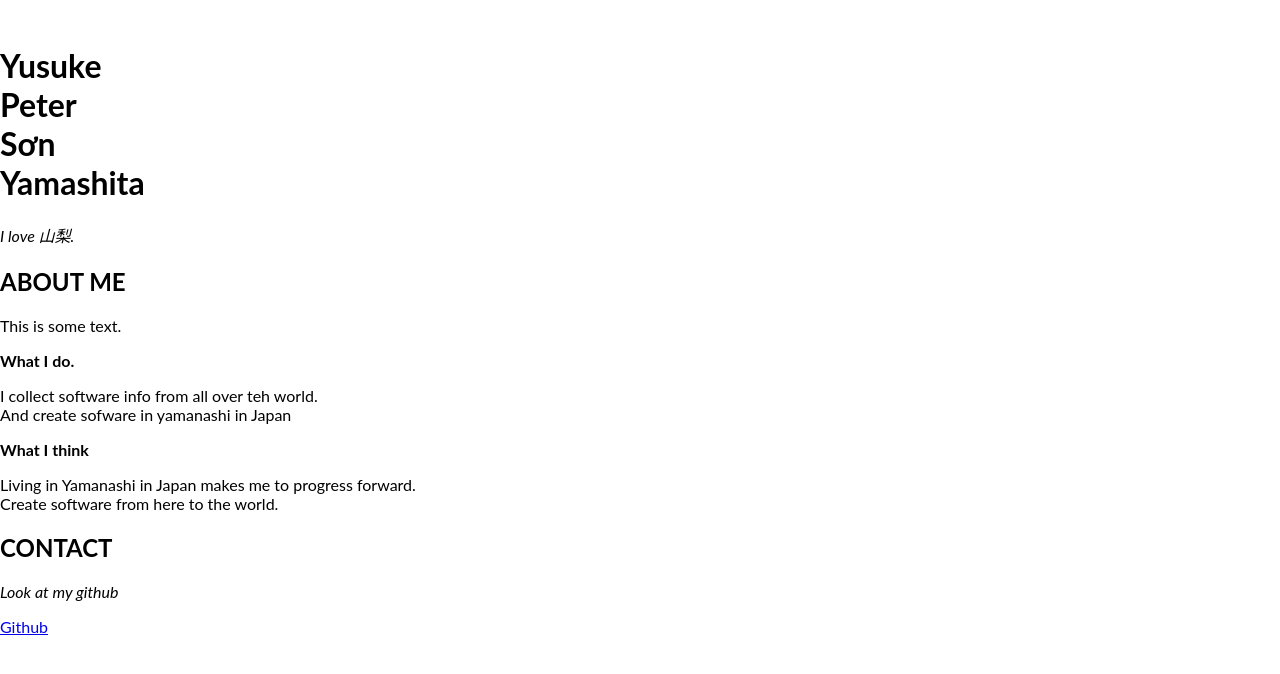
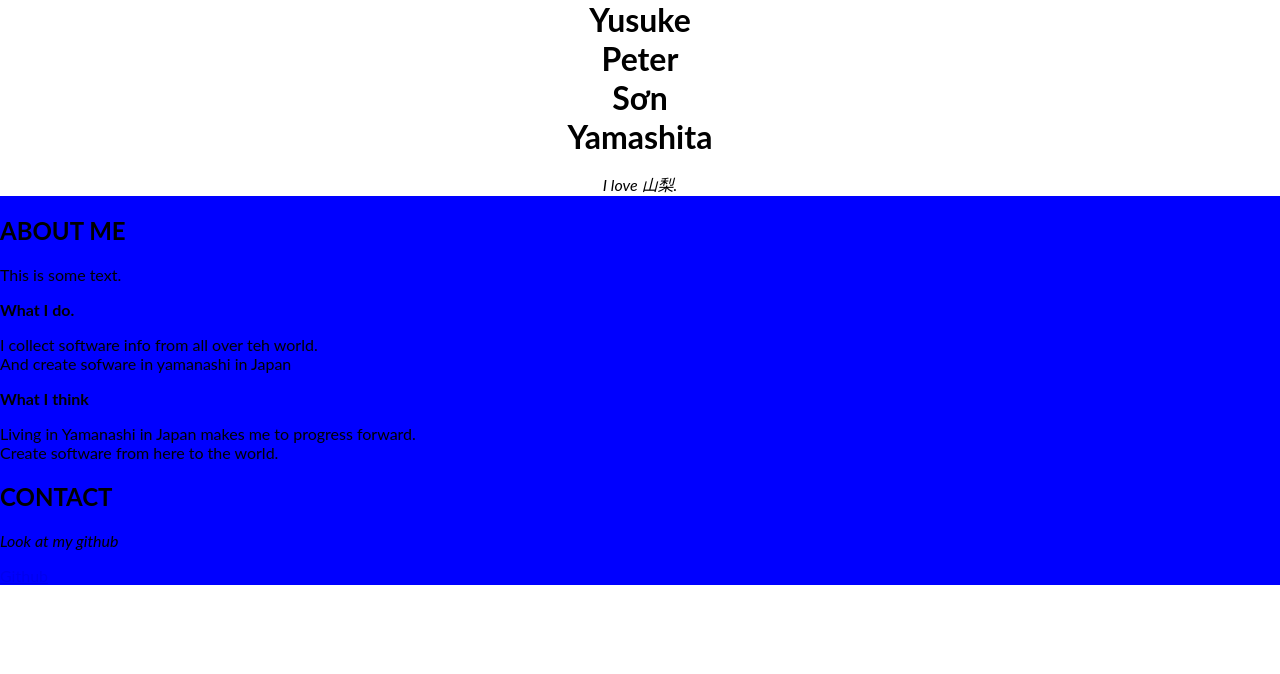
Before and after one commit to PeterYusuke/sorobacker, a Django app: page / in a window 1280 px wide. Shown: the part 47-721 px from the top of the page. Run offline with Django 3.2, Linux system fonts and the light colour scheme; style sheets or scripts are compiled from the project's sources.

Commit message:
create name align

```diff
--- a/sorobacus/scss/_body.scss
+++ b/sorobacus/scss/_body.scss
@@ -1,4 +1,5 @@
 
 body{
     margin:auto;
+    font-family: "Lato", sans-serif;
 }
--- a/sorobacus/scss/index.scss
+++ b/sorobacus/scss/index.scss
@@ -1,3 +1,22 @@
 
 @import 'body';
 @import 'nav';
+
+.main-content{
+    background-color: blue;
+    margin-top: 0px;
+}
+
+.introduction{
+    background-color: white;
+}
+
+
+.name-item{
+    margin: auto;
+    text-align: center;
+}
+
+.description{
+    text-align: center;
+}
--- a/sorobacus/templates/base.html
+++ b/sorobacus/templates/base.html
@@ -5,14 +5,7 @@
   <meta charset="UTF-8" />
   <meta name="viewport" content="width=device-width, initial-scale=1" />
   <link rel="stylesheet" href="{% static 'css/styles.css' %}">
-    <style>
-    body {
-      font-family: "Lato", sans-serif;
-    }
-    .mySlides {
-      display: none;
-    }
-    </style>
+  </style>
   <body>
     <!-- Navbar -->
     {% block navigation %} {% endblock %}
--- a/sorobacus/templates/home.html
+++ b/sorobacus/templates/home.html
@@ -5,11 +5,11 @@
 {% block content %}
 
 <!-- Page content -->
-<div class="content" style="max-width: 2000px; margin-top: 46px">
+<div class="main-content">
   <!-- The Band Section -->
-  <div class="container" style="max-width: 800px" id="band">
-    <h1 class="display-3">Yusuke<br />Peter<br />Sơn<br />Yamashita</h1>
-    <p class="h4"><i>I love 山梨.</i></p>
+  <div class="introduction">
+    <h1 class="name-item">Yusuke<br />Peter<br />Sơn<br />Yamashita</h1>
+    <p class="description"><i>I love 山梨.</i></p>
   </div>
 
   <!--middle container-->
--- a/sorobacus/templates/navibar.html
+++ b/sorobacus/templates/navibar.html
@@ -1,5 +1,4 @@
 {% load static %}
-<!-- Navbar -->
 <nav>
   <li>
     <a href="#">Home</a>
```
Also changed, not shown: sorobacus/scss/index.css (added, +47 -0 lines), 1 other file.
